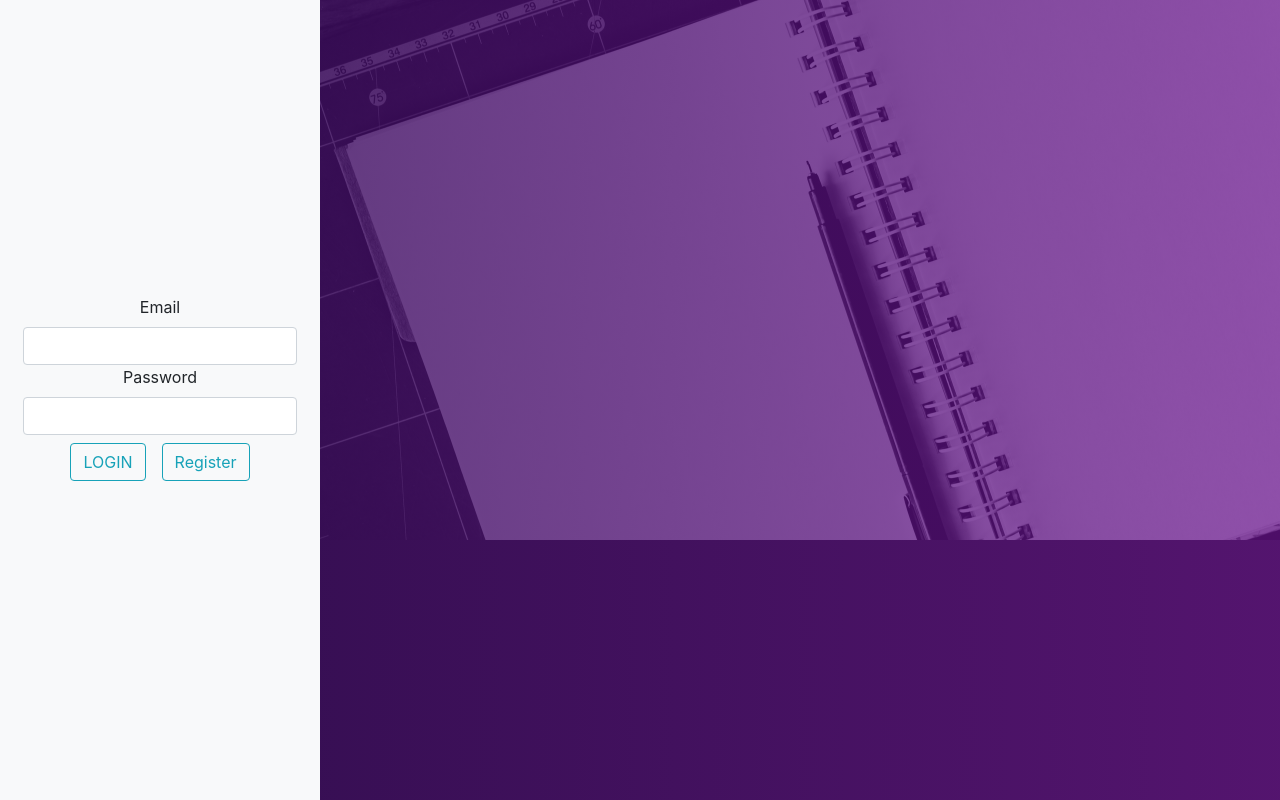
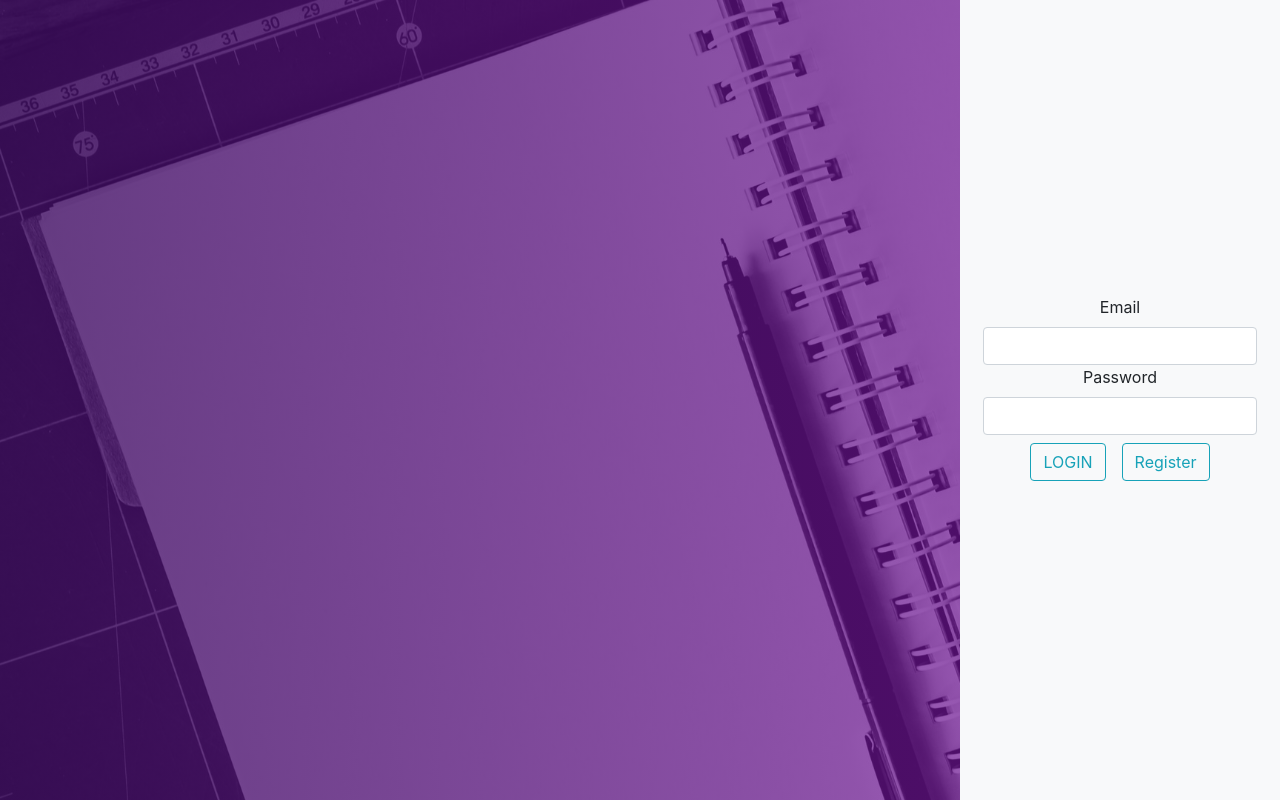
Before and after one commit to DimitarNikolovv06/NotesApp, a React (Create React App) app: page /login in a window 1280 px wide. Built offline with nearby package versions, Linux system fonts and the light colour scheme.

Commit message:
media queries

```diff
--- a/database/database.json
+++ b/database/database.json
@@ -22,10 +22,10 @@
     },
     {
       "email": "god@m.com",
-      "name": "God",
+      "name": "Jiizas",
       "age": "100",
-      "password": "nopass",
-      "isAdmin": false,
+      "password": "god",
+      "isAdmin": true,
       "isActive": true,
       "picture": "https://picsum.photos/200/300?random=1",
       "id": 3
@@ -92,18 +92,25 @@
       "id": "i3JGHmc"
     },
     {
-      "authorId": 4,
-      "authorName": "Johnny",
-      "dateCreated": "2020-06-21T12:51:02.274Z",
-      "noteContent": "gdfgdsgds",
-      "id": "Zf4_NCE"
-    },
-    {
       "authorId": 1,
       "authorName": "Dimitaer",
       "dateCreated": "2020-06-21T13:32:57.094Z",
       "noteContent": "cool",
       "id": "Otx7te_"
+    },
+    {
+      "authorId": 1,
+      "authorName": "Dimitaer",
+      "dateCreated": "2020-06-21T16:26:56.058Z",
+      "noteContent": "Cooler",
+      "id": "ZMdcL2H"
+    },
+    {
+      "authorId": 3,
+      "authorName": "God",
+      "dateCreated": "2020-06-21T16:34:59.159Z",
+      "noteContent": "Give tommy cancer",
+      "id": "JutSFxK"
     }
   ]
 }
--- a/src/components/auth/login/Login.jsx
+++ b/src/components/auth/login/Login.jsx
@@ -7,11 +7,12 @@ export function Login() {
   const [userData, setUserData] = useState(0);
   const [isLoginSuccess, setLoginSuccess] = useState(false);
   const [errorMessage, setErrorMessage] = useState("");
+  const loggedUser = JSON.parse(getLoggedUser());
 
   const backgroundImg = {
     backgroundImage: `linear-gradient(90deg, rgba(64,13,100,0.8) 0%, rgba(110,20,148,0.7) 100%) , url(${Background})`,
     backgroundRepeat: "no-repeat",
-    backgroundSize: "contain",
+    backgroundSize: "cover",
   };
 
   const onInputChange = (event) => {
@@ -37,11 +38,14 @@ export function Login() {
 
   return (
     <>
-      {isLoginSuccess && (
-        <Redirect to={`/users/${JSON.parse(getLoggedUser()).id}`} />
-      )}
-      <div id="login-container" className="container-fluid">
-        <div style={{ minHeight: "100vh" }} className="row">
+      {isLoginSuccess && <Redirect to={`/users/${loggedUser.id}`} />}
+      <div className="container-fluid">
+        <div
+          id="login-page"
+          style={{ minHeight: "100vh", minWidth: "100vw" }}
+          className="row"
+        >
+          <div style={backgroundImg} className="col-9" />
           <div className="col-3 d-flex align-items-center justify-content-center bg-light">
             <div
               id="login"
@@ -82,7 +86,6 @@ export function Login() {
               </form>
             </div>
           </div>
-          <div id="background" style={backgroundImg} className="col-9"></div>
         </div>
       </div>
     </>
--- a/src/components/layout/Layout.css
+++ b/src/components/layout/Layout.css
@@ -14,12 +14,23 @@
 .btn {
   margin: 0 5px;
 }
+.card-btn {
+  margin: 15px 5px;
+}
 
 .left-bar {
-  border-right: 3px solid #ca7df9;
   min-height: calc(100vh - 61px);
 }
 /* User:id */
+
+.container-fluid > .row > .col-3 {
+  min-width: 100vw;
+}
+
+.container-fluid > .row > .col-9 {
+  min-width: 100vw;
+  min-height: 20vh;
+}
 
 @import url("https://fonts.googleapis.com/css2?family=Press+Start+2P&display=swap");
 
@@ -33,9 +44,22 @@
   .user-card {
     width: 95%;
   }
+  .left-bar {
+    border-right: 3px solid #ca7df9;
+  }
 }
 
 @media only screen and (min-width: 768px) {
+  #login-page > .col-3 {
+    min-width: 0;
+    width: 30vw;
+    min-height: 100vh;
+  }
+  #login-page > .col-9 {
+    min-width: 0;
+    width: 70vw;
+    min-height: 100vh;
+  }
   .user-card {
     width: 90%;
   }
--- a/src/components/users/user-card/UserCard.jsx
+++ b/src/components/users/user-card/UserCard.jsx
@@ -24,7 +24,7 @@ export function UserCard({ user, onClick, path, style }) {
             loggedUser.id !== user.id &&
             path === "/users" && (
               <button
-                className="btn btn-outline-info"
+                className="btn btn-outline-info card-btn"
                 onClick={() => {
                   onClick(user.id);
                 }}
@@ -35,7 +35,7 @@ export function UserCard({ user, onClick, path, style }) {
             )}
           {loggedUser.isAdmin && (
             <Link
-              className="btn btn-outline-info"
+              className="btn btn-outline-info card-btn"
               to={`/users/${user.id}/edit`}
               user={user}
             >
```
